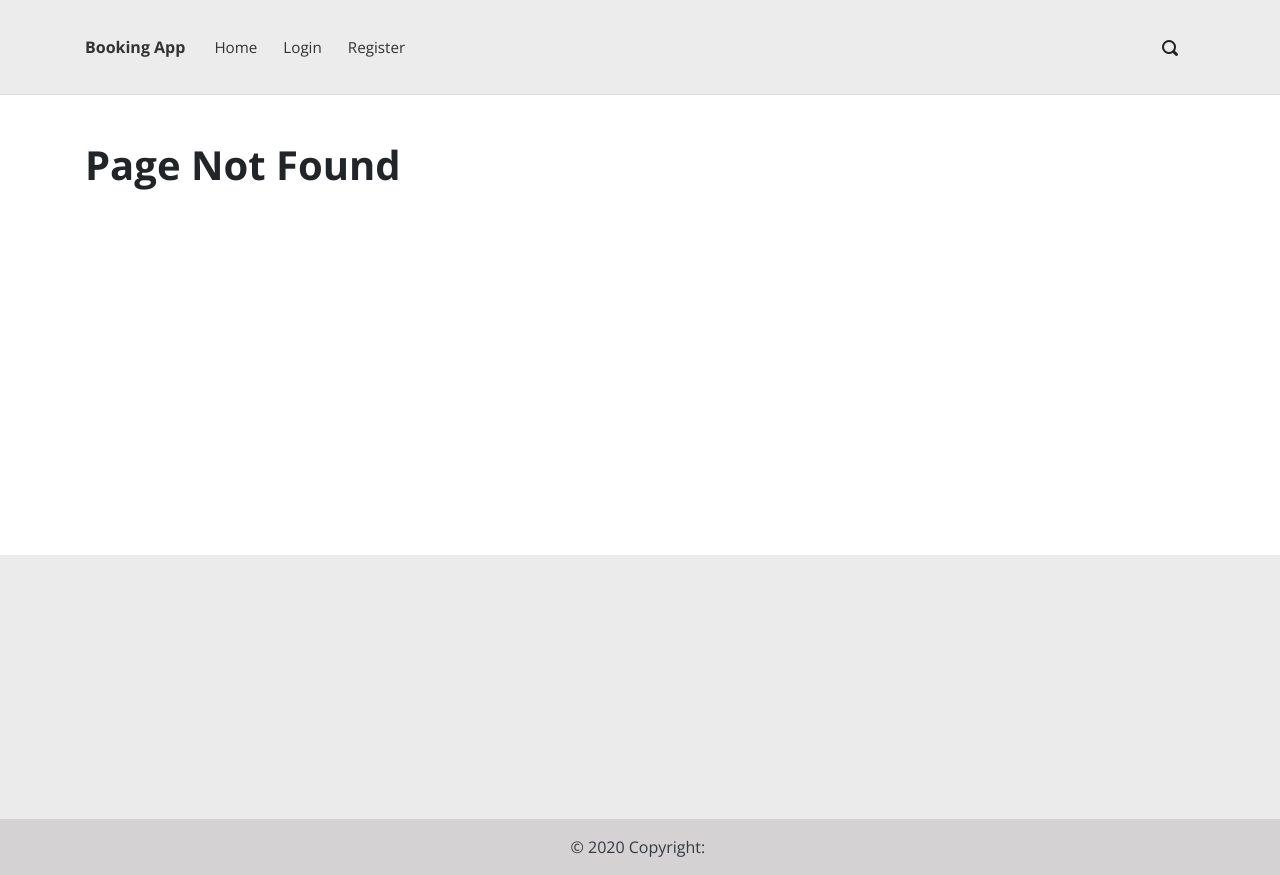
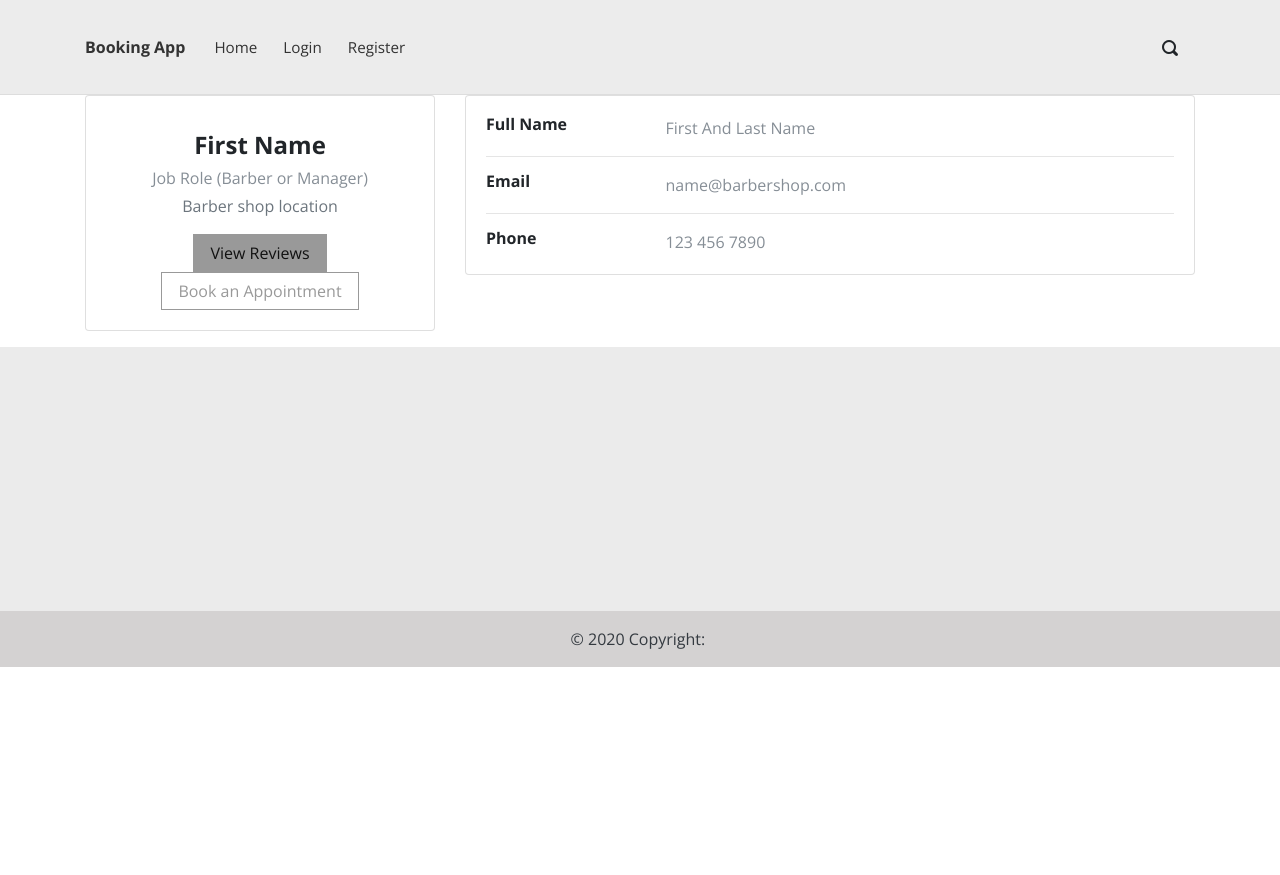
Before and after one commit to nathanolah/booking-app-front-end, an Angular app in the folder booking-app/: page /barber-profile in a window 1280 px wide. Before the commit this address had no page. After the commit the page ends 800 px from the top, so only its background shows below. Built offline with nearby package versions, Linux system fonts and the light colour scheme.

Commit message:
Added barber profile

```diff
--- a/booking-app/src/app/app-routing.module.ts
+++ b/booking-app/src/app/app-routing.module.ts
@@ -7,6 +7,7 @@ import { PageNotFoundComponent } from './page-not-found/page-not-found.component
 import { RegisterComponent } from './register/register.component';
 import { ShopProfileComponent } from './shop-profile/shop-profile.component';
 import { ProfilePageComponent } from './profile-page/profile-page.component';
+import { BarberProfileComponent } from './barber-profile/barber-profile.component';
 
 const routes: Routes = [
   { path: 'home', component: HomeComponent },
@@ -14,6 +15,7 @@ const routes: Routes = [
   { path: 'register', component: RegisterComponent },
   { path: 'shop-profile', component: ShopProfileComponent },
   { path: 'profile-page', component: ProfilePageComponent },
+  { path: 'barber-profile', component: BarberProfileComponent },
   { path: '', redirectTo: '/home', pathMatch: 'full'},
   { path: '**', component: PageNotFoundComponent }
 
--- a/booking-app/src/app/app.module.ts
+++ b/booking-app/src/app/app.module.ts
@@ -12,6 +12,7 @@ import { RegisterComponent } from './register/register.component';
 import { ProfilePageComponent } from './profile-page/profile-page.component';
 import { AccountSettingsComponent } from './account-settings/account-settings.component';
 import { ShopProfileComponent } from './shop-profile/shop-profile.component';
+import { BarberProfileComponent } from './barber-profile/barber-profile.component';
 
 @NgModule({
   declarations: [
@@ -24,7 +25,8 @@ import { ShopProfileComponent } from './shop-profile/shop-profile.component';
     RegisterComponent,
     ProfilePageComponent,
     AccountSettingsComponent,
-    ShopProfileComponent
+    ShopProfileComponent,
+    BarberProfileComponent
   ],
   imports: [
     BrowserModule,
--- /dev/null
+++ b/booking-app/src/app/barber-profile/barber-profile.component.html
@@ -0,0 +1,58 @@
+<div class="container">
+    <div class="main-body">
+
+
+
+          <div class="row gutters-sm">
+            <div class="col-md-4 mb-3">
+              <div class="card">
+                <div class="card-body">
+                  <div class="d-flex flex-column align-items-center text-center">
+                    <div class="mt-3">
+                      <h4>First Name</h4>
+                      <p class="text-secondary mb-1">Job Role (Barber or Manager)</p>
+                      <p class="text-muted font-size-sm">Barber shop location</p>
+
+                      <button class="btn btn-primary">View Reviews</button>
+                      <button class="btn btn-outline-primary">Book an Appointment</button>
+                    </div>
+                  </div>
+                </div>
+              </div>
+            </div>
+            <div class="col-md-8">
+              <div class="card mb-3">
+                <div class="card-body">
+                  <div class="row">
+                    <div class="col-sm-3">
+                      <h6 class="mb-0">Full Name</h6>
+                    </div>
+                    <div class="col-sm-9 text-secondary">
+                      First And Last Name
+                    </div>
+                  </div>
+                  <hr>
+                  <div class="row">
+                    <div class="col-sm-3">
+                      <h6 class="mb-0">Email</h6>
+                    </div>
+                    <div class="col-sm-9 text-secondary">
+                      name@barbershop.com
+                    </div>
+                  </div>
+                  <hr>
+                  <div class="row">
+                    <div class="col-sm-3">
+                      <h6 class="mb-0">Phone</h6>
+                    </div>
+                    <div class="col-sm-9 text-secondary">
+                      123 456 7890
+                    </div>
+                  </div>
+
+                </div>
+              </div>
+            </div>
+          </div>
+        </div>
+    </div>
--- /dev/null
+++ b/booking-app/src/app/barber-profile/barber-profile.component.ts
@@ -0,0 +1,15 @@
+import { Component, OnInit } from '@angular/core';
+
+@Component({
+  selector: 'app-barber-profile',
+  templateUrl: './barber-profile.component.html',
+  styleUrls: ['./barber-profile.component.css']
+})
+export class BarberProfileComponent implements OnInit {
+
+  constructor() { }
+
+  ngOnInit(): void {
+  }
+
+}
```
Also changed, not shown: booking-app/src/app/barber-profile/barber-profile.component.css (added), 1 other file (tests, documents, lock files or other folders).
